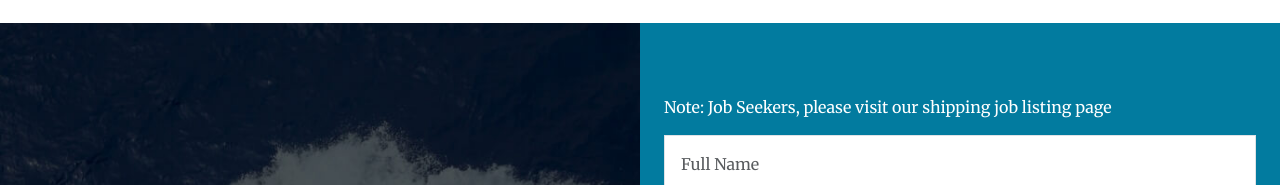
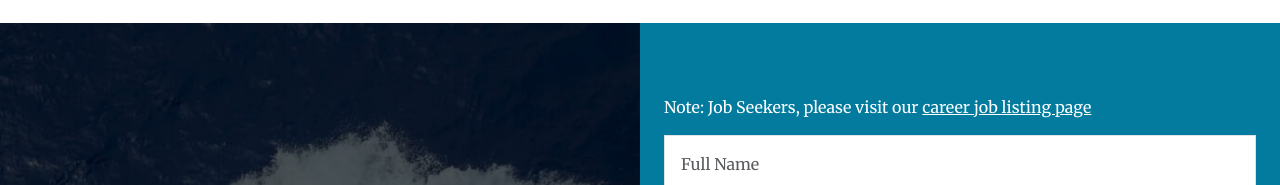
Before and after one commit to ivistaz-ecom/nautilus, a Next.js app: page / in a window 1280 px wide. Shown: the part 2252-2437 px from the top of the page. Built offline with nearby package versions, Linux system fonts and the light colour scheme.

Commit message:
Contact page updated

```diff
--- a/components/Contactus.js
+++ b/components/Contactus.js
@@ -22,7 +22,7 @@ function AutoLayoutExample() {
                 </Col>
 <Col className="wbg-main pt-5">
 <Container className="pt-4">
-<p className="text-white">Note: Job Seekers, please visit our shipping job listing page</p>
+<p className="text-white">Note: Job Seekers, please visit our <Link href={'/careers'} style={{textDecoration:'underline', color:'#fff'}}>career job listing page</Link></p>
 <ContactForm/>
 </Container >
 
--- a/pages/contact-us.js
+++ b/pages/contact-us.js
@@ -9,6 +9,7 @@ import configData from "config.json";
 import Head from 'next/head';
 import ContactForm from '../utils/ContactForm'
 import Robots from '../utils/robots'
+import Link from 'next/link';
 
 
 function ContainerExample() {
@@ -53,7 +54,7 @@ function ContainerExample() {
         <p className="fs-1 bogle-bold walmart-default mt-4">Contact Us</p>
         <p>Contact us for Ship Management, Ship Agency & Logistics, Inspection and Commercial Ship Services.
 <br/>Simply fill the form and we will get in touch with you soon.</p>
-<p>Note: Job Seekers, please visit our shipping  job listing page.</p>
+<p>Note: Job Seekers, please visit our <Link href={'/careers'}>career job listing page</Link>.</p>
         </Col>
       </Row>
 
```
